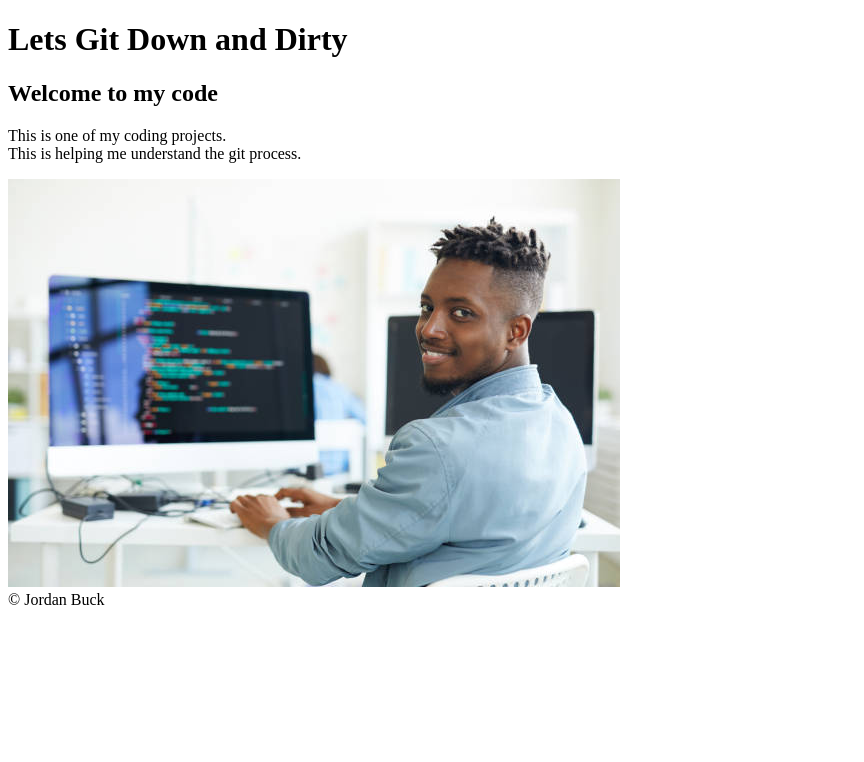
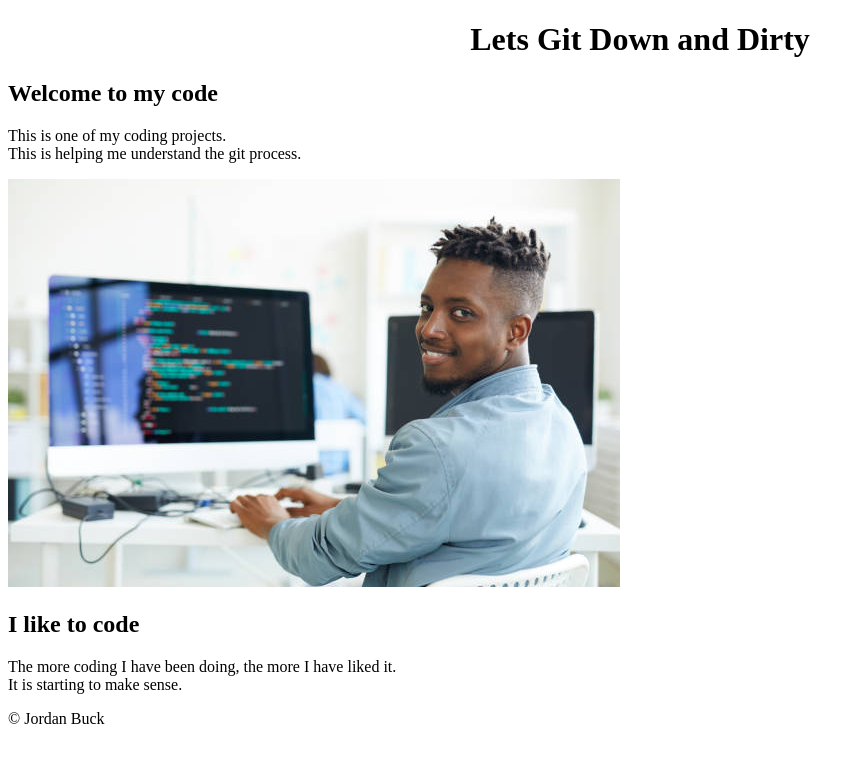
Before and after one commit to Financedbacon30/three_commits_project, a plain HTML site: page index.html in a window 1280 px wide. Shown: the whole page, without its empty margins (0-864 px from the left). Drawn offline with Linux system fonts and the light colour scheme.

Commit message:
Added a styles page to beautify the html. Added some other paragraphs.

```diff
--- a/index.html
+++ b/index.html
@@ -4,6 +4,7 @@
     <meta charset="UTF-8">
     <meta name="viewport" content="width=device-width, initial-scale=1.0">
     <title>Document</title>
+    <link rel="stylesheet" href="style.css">
 </head>
 <header>
 <h1>
@@ -16,6 +17,12 @@
     </h2>
     <p>This is one of my coding projects. <br>This is helping me understand the git process.</p>
 <img src="guycoding.jpg" alt="coding">
+<div class="code">
+    <h2>I like to code</h2>
+<p>The more coding I have been doing, the more I have liked it. <br>It is starting to make sense.</p>
+
+</div>
+
 </body>
 <footer>
     &copy; Jordan Buck
--- /dev/null
+++ b/style.css
@@ -0,0 +1,9 @@
+header{
+
+    text-align: center;
+
+}
+
+.code{
+ text-wrap: wrap;
+}
```
